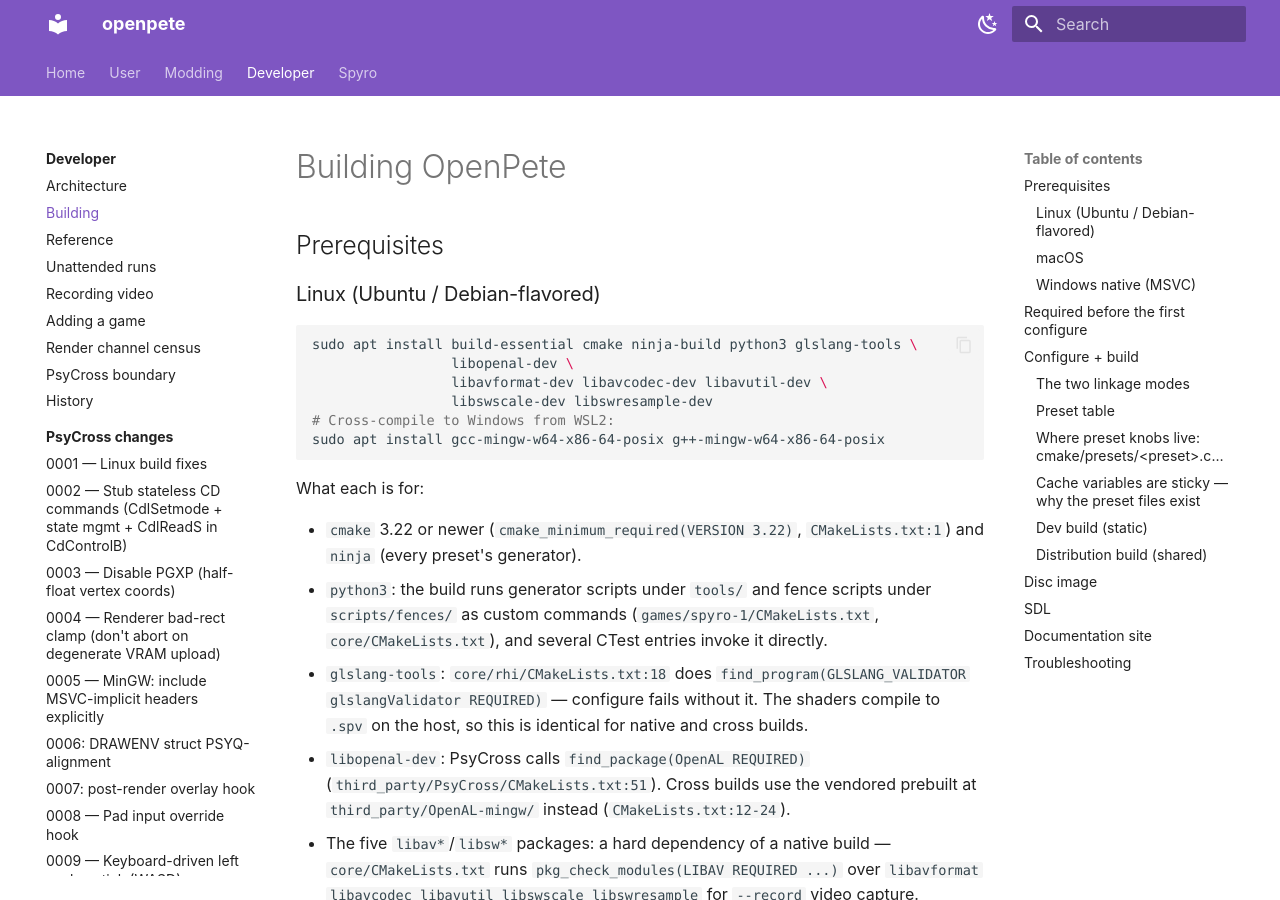
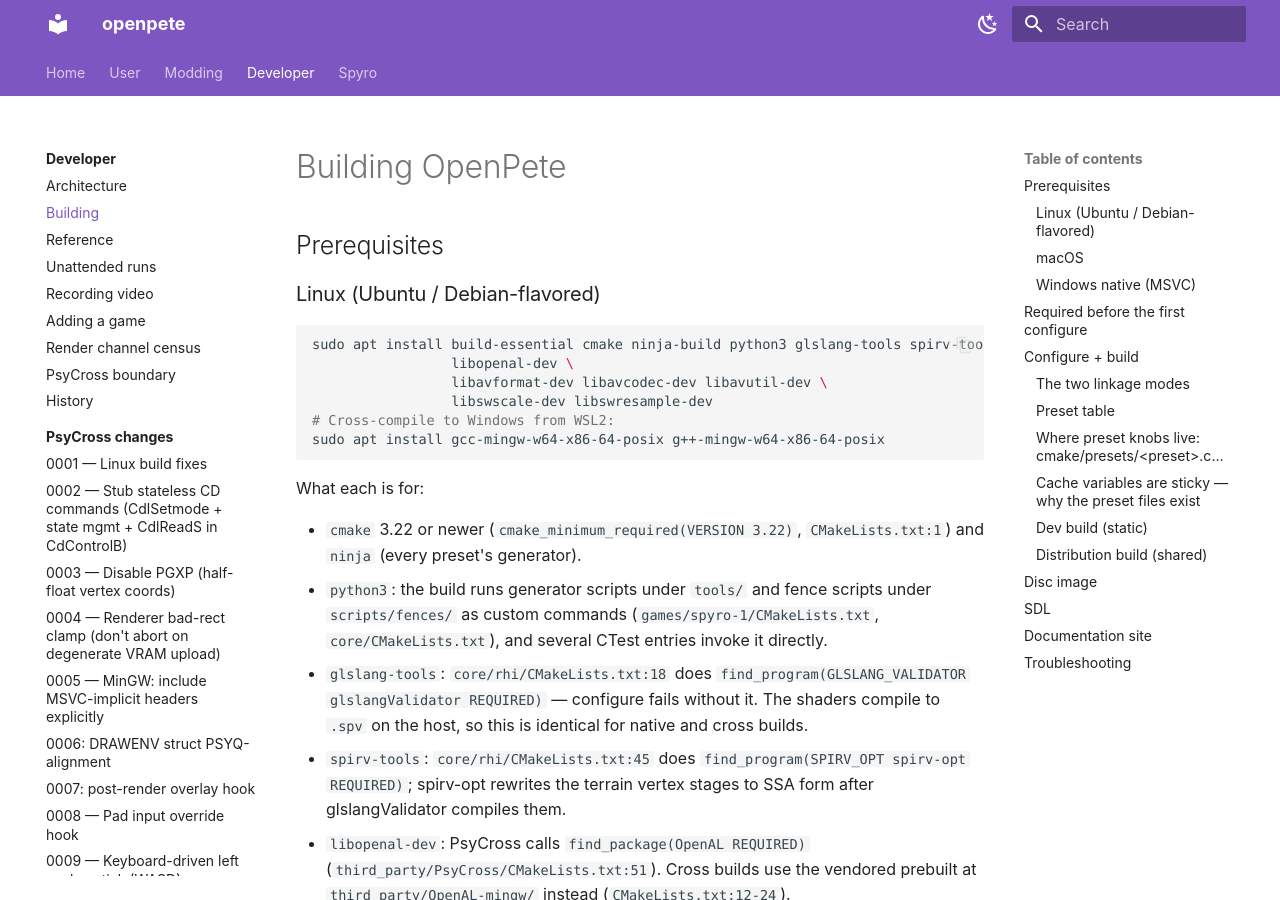
Before and after one commit to 907470/openpete, an MkDocs documentation site: the page built from docs/src/developer/building.md, in a window 1280 px wide and 900 px high. Built offline with MkDocs 1.6.1 and Material for MkDocs 9.7.7, drawn with Linux system fonts in a browser that asks for light colours; some of the changed text lies outside the part shown.

Commit message:
rhi: rewrite the terrain vertex stages to SSA form after glslang
The cell-record anim stage as glslangValidator emits it (every local a
Function-storage variable with explicit loads and stores) compiles on the
NVIDIA driver into code whose output differs between executions of the
same draw on identical inputs: a pinned tier-4 record's cells drop or land
at wrong positions for one present, seen as terrain flickering at medium
range under --lod extended with the cache on. spirv-opt's local
single-block and single-store elimination plus ssa-rewrite replace each
load with the value last stored and drop the stores, adding no arithmetic;
the driver then emits a stage whose output is a function of its inputs.
Applied to terrain.vert and its four variants; the build needs spirv-tools
(added to both Dockerfiles and the capture image census).

tests/harness/check_tercache_present_flicker.sh measures the class: a
windowed present-sequence toggle census at a static cliff_town pose,
12 of 63 pairs before the fix, 0 after.

````diff
--- a/docs/src/developer/building.md
+++ b/docs/src/developer/building.md
@@ -4,7 +4,7 @@
 
 ### Linux (Ubuntu / Debian-flavored)
 ```bash
-sudo apt install build-essential cmake ninja-build python3 glslang-tools \
+sudo apt install build-essential cmake ninja-build python3 glslang-tools spirv-tools \
                  libopenal-dev \
                  libavformat-dev libavcodec-dev libavutil-dev \
                  libswscale-dev libswresample-dev
@@ -24,6 +24,9 @@ What each is for:
   `find_program(GLSLANG_VALIDATOR glslangValidator REQUIRED)` — configure
   fails without it. The shaders compile to `.spv` on the host, so this is
   identical for native and cross builds.
+- `spirv-tools`: `core/rhi/CMakeLists.txt:45` does
+  `find_program(SPIRV_OPT spirv-opt REQUIRED)`; spirv-opt rewrites the
+  terrain vertex stages to SSA form after glslangValidator compiles them.
 - `libopenal-dev`: PsyCross calls `find_package(OpenAL REQUIRED)`
   (`third_party/PsyCross/CMakeLists.txt:51`). Cross builds use the
   vendored prebuilt at `third_party/OpenAL-mingw/` instead
@@ -378,6 +381,8 @@ reference's parse-failures page. It deletes and rewrites
 - `cmake: command not found`, or a version error. Minimum is 3.22.
 - Configure fails on `GLSLANG_VALIDATOR-NOTFOUND`. Install `glslang-tools`;
   `core/rhi/CMakeLists.txt:18` requires the binary on the host.
+- Configure fails on `SPIRV_OPT-NOTFOUND`. Install `spirv-tools`;
+  `core/rhi/CMakeLists.txt:45` requires `spirv-opt` on the host.
 - CMake cannot find `generated/PSX.EXE_full.c`. The recompiler outputs are
   gitignored — run the two generation steps above.
 - SDL fails to configure or build. Ensure the submodule is checked out
````
Also changed, not shown: 5 other files.
